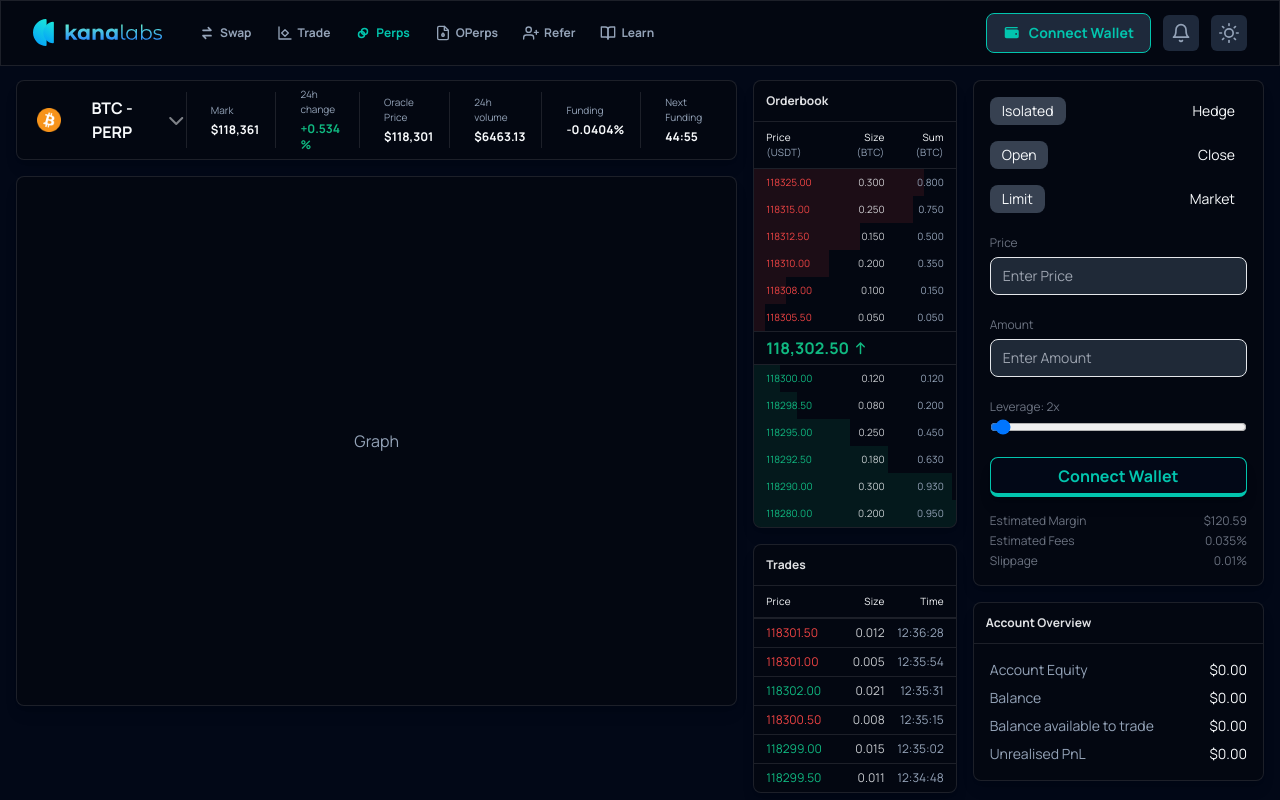
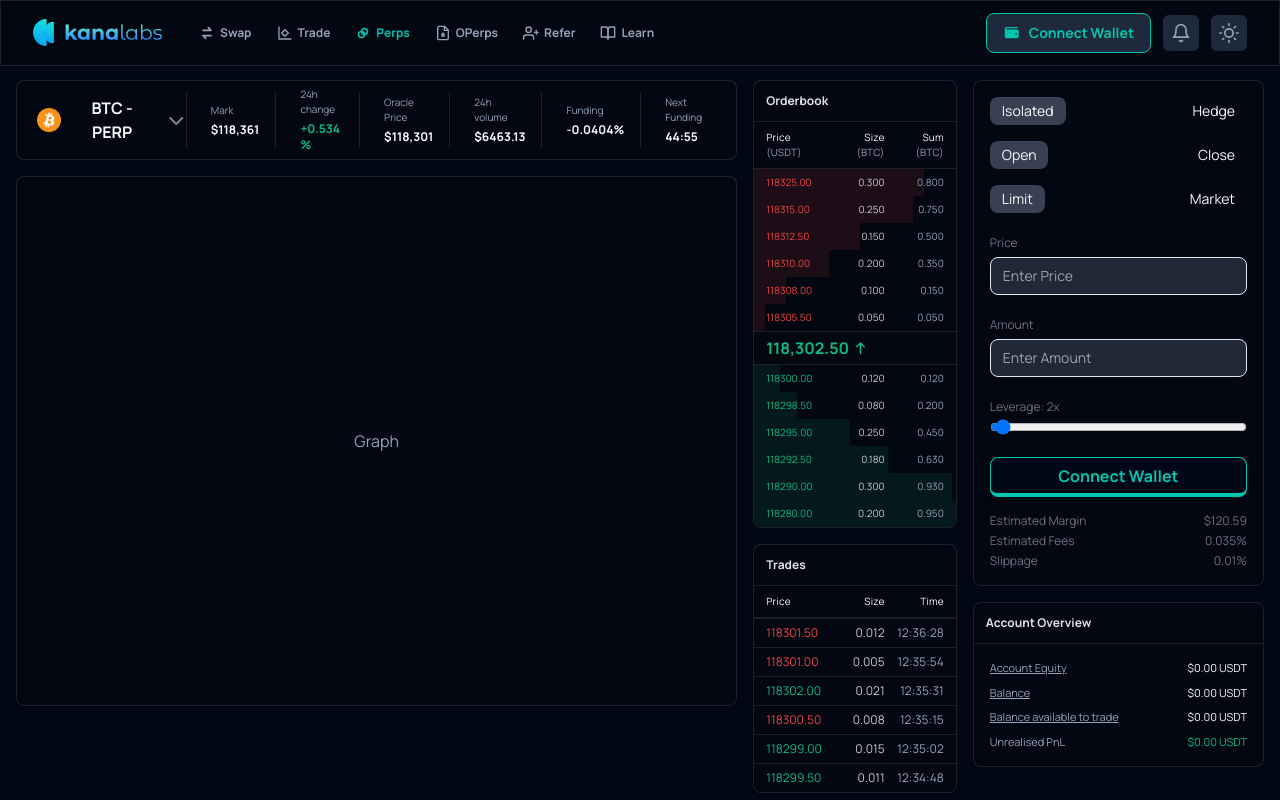
Before and after one commit to Sathyajhith-S-S/Kana-Labs, a React (Vite) app: page /perps in a window 1280 px wide. Shown: the top 800 px of the page. Built offline with nearby package versions, Linux system fonts and the light colour scheme.

Commit message:
account panel changes

```diff
--- a/package.json
+++ b/package.json
@@ -14,6 +14,7 @@
     "@fortawesome/free-solid-svg-icons": "^7.0.0",
     "@fortawesome/react-fontawesome": "^0.2.3",
     "@radix-ui/react-select": "^2.2.6",
+    "@radix-ui/react-tooltip": "^1.2.8",
     "class-variance-authority": "^0.7.1",
     "clsx": "^2.1.1",
     "react": "^19.1.1",
--- a/src/components/perps/AccountOverviewPanel.tsx
+++ b/src/components/perps/AccountOverviewPanel.tsx
@@ -1,23 +1,42 @@
 import { CardShell } from "./CardShell";
+import { Tooltip, TooltipContent, TooltipProvider, TooltipTrigger } from "@/components/ui/tooltip";
 
 export function AccountOverviewPanel() {
     const items = [
-        { label: "Account Equity", value: "$0.00" },
-        { label: "Balance", value: "$0.00" },
-        { label: "Balance available to trade", value: "$0.00" },
-        { label: "Unrealised PnL", value: "$0.00" },
+        { label: "Account Equity", value: "$0.00 USDT", tooltip: "Balance + Unrealised PnL" },
+        { label: "Balance", value: "$0.00 USDT", tooltip: "Net Transfers + Total PnL" },
+        { label: "Balance available to trade", value: "$0.00 USDT", tooltip: "Margin locked in positions & open orders" },
+        { label: "Unrealised PnL", value: "$0.00 USDT", emphasis: "green" },
     ];
 
     return (
         <CardShell title="Account Overview">
-            <div className="p-4 space-y-2 text-sm">
+            <TooltipProvider>
+                <div className="p-4 space-y-2 text-[11px]">
                     {items.map((it) => (
                         <div key={it.label} className="flex items-center justify-between">
+                            {it.tooltip ? (
+                                <Tooltip>
+                                    <TooltipTrigger asChild>
+                                        <span className="text-muted-foreground underline cursor-help">
+                                            {it.label}
+                                        </span>
+                                    </TooltipTrigger>
+                                    <TooltipContent>
+                                        <p>{it.tooltip}</p>
+                                    </TooltipContent>
+                                </Tooltip>
+                            ) : (
                                 <span className="text-muted-foreground">{it.label}</span>
-                        <span className="font-medium">{it.value}</span>
+                            )}
+
+                            <span className={`font-medium ${it.emphasis === 'green' ? 'text-emerald-500' : ''}`}>
+                                {it.value}
+                            </span>
                         </div>
                     ))}
                 </div>
+            </TooltipProvider>
         </CardShell>
     );
 }
--- /dev/null
+++ b/src/components/ui/tooltip.tsx
@@ -0,0 +1,25 @@
+import * as React from "react";
+import * as TooltipPrimitive from "@radix-ui/react-tooltip";
+import { cn } from "@/lib/utils";
+
+const TooltipProvider = TooltipPrimitive.Provider;
+const Tooltip = TooltipPrimitive.Root;
+const TooltipTrigger = TooltipPrimitive.Trigger;
+
+const TooltipContent = React.forwardRef<
+    HTMLDivElement,
+    React.ComponentPropsWithoutRef<typeof TooltipPrimitive.Content>
+>(({ className, sideOffset = 4, ...props }, ref) => (
+    <TooltipPrimitive.Content
+        ref={ref}
+        sideOffset={sideOffset}
+        className={cn(
+            "z-50 overflow-hidden rounded-md border border-black/10 dark:border-white/10 bg-muted px-3 py-1.5 text-xs text-muted-foreground shadow-md animate-in fade-in-0 zoom-in-95",
+            className
+        )}
+        {...props}
+    />
+));
+TooltipContent.displayName = TooltipPrimitive.Content.displayName;
+
+export { Tooltip, TooltipTrigger, TooltipContent, TooltipProvider };
```
Also changed, not shown: 1 other file (tests, documents, lock files or other folders). Lines whose indentation alone changed are shown as unchanged.
